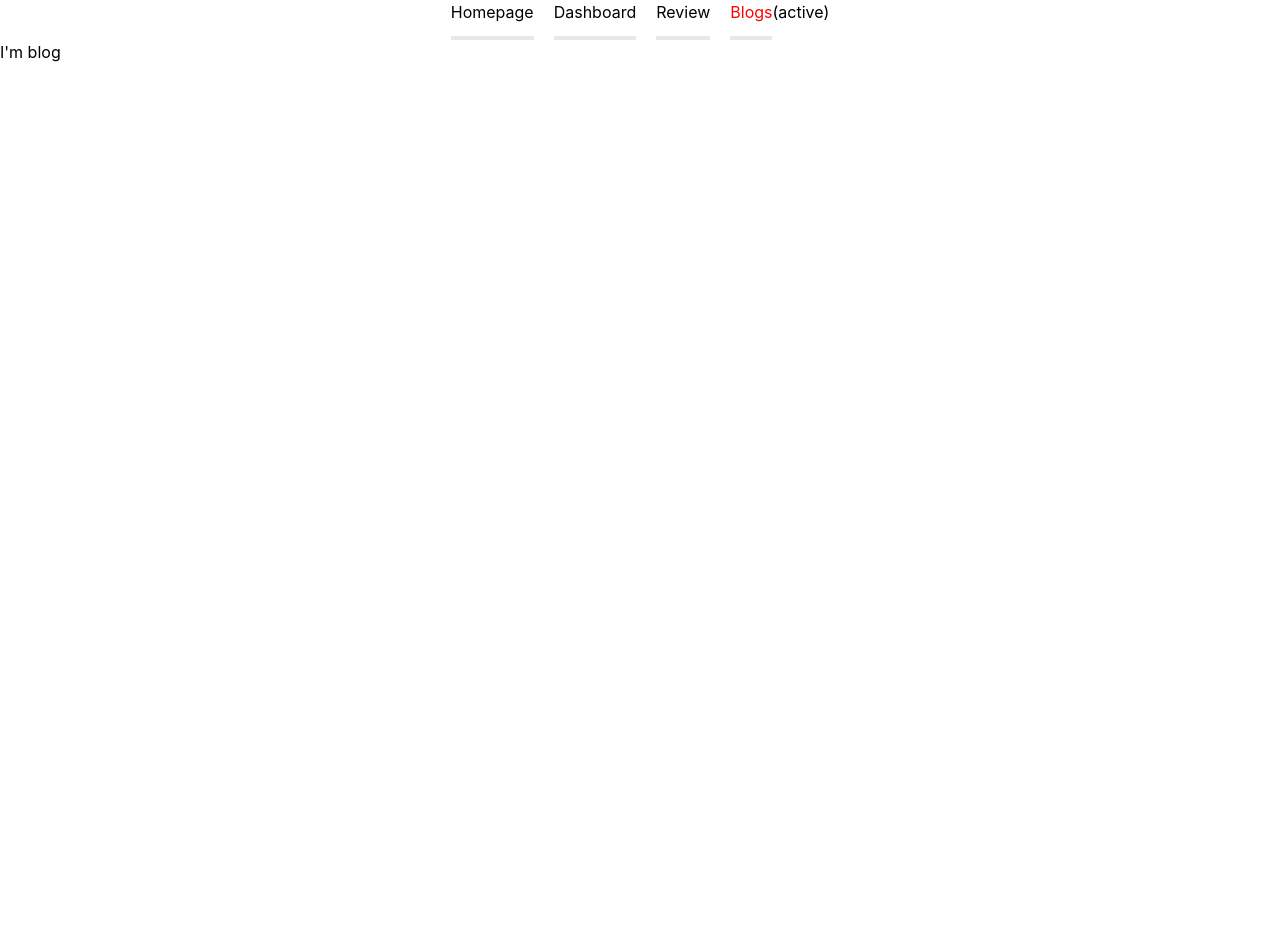
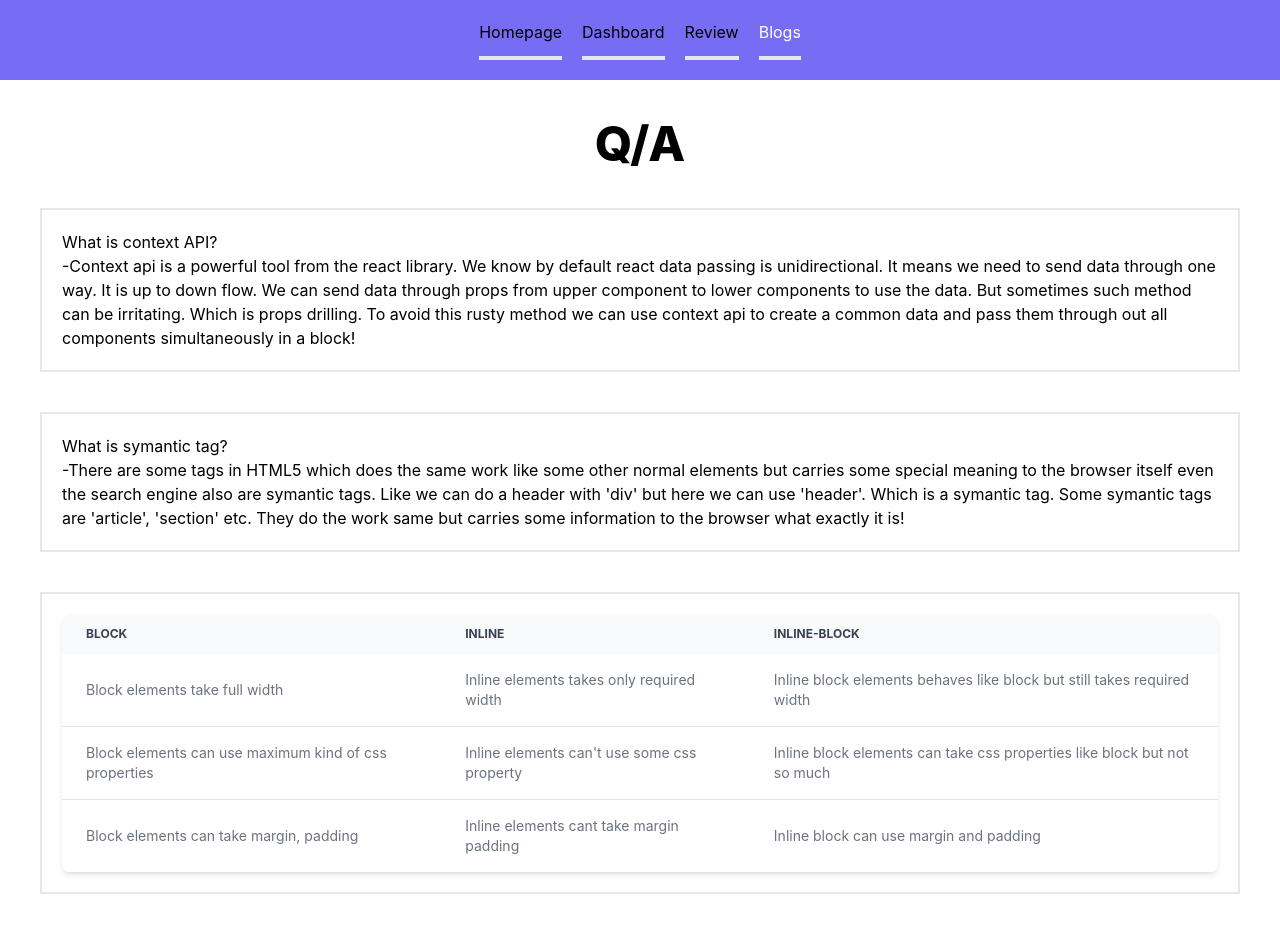
Before and after one commit to tanimpersonal/4t-graphic, a React (Create React App) app: page /blogs in a window 1280 px wide. Before the commit the page ends 800 px from the top, so only its background shows below. Built offline with nearby package versions, Linux system fonts and the light colour scheme.

Commit message:
q/a added

```diff
--- a/src/components/Blogs/Blogs.js
+++ b/src/components/Blogs/Blogs.js
@@ -1,7 +1,88 @@
 import React from "react";
 
 const Blogs = () => {
-  return <div>I'm blog</div>;
+  return (
+    <div>
+      <h1 className="flex justify-center my-10 font-extrabold text-5xl">Q/A</h1>
+      <div className="first-question m-10 border-2 p-5">
+        <h1>What is context API?</h1>
+        <p>
+          -Context api is a powerful tool from the react library. We know by
+          default react data passing is unidirectional. It means we need to send
+          data through one way. It is up to down flow. We can send data through
+          props from upper component to lower components to use the data. But
+          sometimes such method can be irritating. Which is props drilling. To
+          avoid this rusty method we can use context api to create a common data
+          and pass them through out all components simultaneously in a block!
+        </p>
+      </div>
+      <div className="second-question m-10 border-2 p-5">
+        <h1>What is symantic tag?</h1>
+        <p>
+          -There are some tags in HTML5 which does the same work like some other
+          normal elements but carries some special meaning to the browser itself
+          even the search engine also are symantic tags. Like we can do a header
+          with 'div' but here we can use 'header'. Which is a symantic tag. Some
+          symantic tags are 'article', 'section' etc. They do the work same but
+          carries some information to the browser what exactly it is!
+        </p>
+      </div>
+      <div className="third-question m-10 border-2 p-5">
+        <div className="relative overflow-x-auto shadow-md sm:rounded-lg">
+          <table className="w-full text-sm text-left text-gray-500 dark:text-gray-400">
+            <thead className="text-xs text-gray-700 uppercase bg-gray-50 dark:bg-gray-700 dark:text-gray-400">
+              <tr>
+                <th scope="col" className="px-6 py-3">
+                  Block
+                </th>
+                <th scope="col" className="px-6 py-3">
+                  Inline
+                </th>
+                <th scope="col" className="px-6 py-3">
+                  Inline-Block
+                </th>
+              </tr>
+            </thead>
+            <tbody>
+              <tr className="bg-white border-b dark:border-gray-700 hover:bg-gray-50 dark:hover:bg-gray-600">
+                <td className="px-6 py-4 ">Block elements take full width</td>
+                <td className="px-6 py-4">
+                  Inline elements takes only required width
+                </td>
+                <td className="px-6 py-4">
+                  Inline block elements behaves like block but still takes
+                  required width
+                </td>
+              </tr>
+              <tr className="bg-white border-b dark:border-gray-700 hover:bg-gray-50 dark:hover:bg-gray-600">
+                <td className="px-6 py-4 ">
+                  Block elements can use maximum kind of css properties
+                </td>
+                <td className="px-6 py-4">
+                  Inline elements can't use some css property
+                </td>
+                <td className="px-6 py-4">
+                  Inline block elements can take css properties like block but
+                  not so much
+                </td>
+              </tr>
+              <tr className="bg-white hover:bg-gray-50 dark:hover:bg-gray-600">
+                <td className="px-6 py-4 ">
+                  Block elements can take margin, padding
+                </td>
+                <td className="px-6 py-4">
+                  Inline elements cant take margin padding
+                </td>
+                <td className="px-6 py-4">
+                  Inline block can use margin and padding
+                </td>
+              </tr>
+            </tbody>
+          </table>
+        </div>
+      </div>
+    </div>
+  );
 };
 
 export default Blogs;
--- a/src/components/CustomLink/CustomLink.js
+++ b/src/components/CustomLink/CustomLink.js
@@ -10,14 +10,14 @@ function CustomLink({ children, to, ...props }) {
       <Link
         style={{
           textDecoration: match ? "none" : "none",
-          color: match ? "red" : "black",
+          color: match ? "white" : "black",
         }}
         to={to}
         {...props}
       >
         {children}
       </Link>
-      {match && "(active)"}
+      {/* {match && "(active)"} */}
     </div>
   );
 }
--- a/src/components/Header/Header.js
+++ b/src/components/Header/Header.js
@@ -3,7 +3,7 @@ import CustomLink from "../CustomLink/CustomLink";
 import "./Header.css";
 const Header = () => {
   return (
-    <div>
+    <div className="bg-[#766DF4] py-5 sticky top-0">
       <div className="nav flex gap-5 justify-center">
         <CustomLink
           className="border-b-4 inline-block pb-3 duration-100 hover:border-red-500"
```
